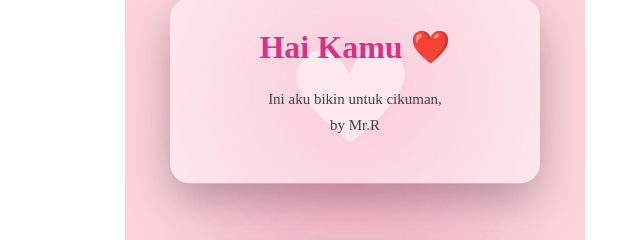
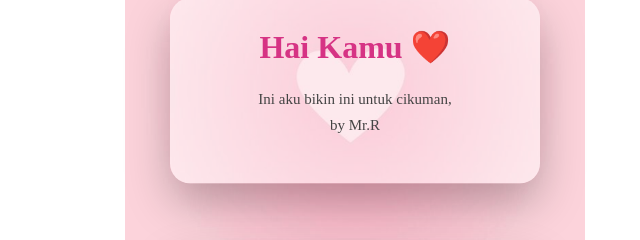
Before and after one commit to mcpek29/formygf, a plain HTML site: page belajar-web/formygf.html in a window 1280 px wide. Shown: the part 317-557 px from the top of the page, 285-925 px from the left. Drawn offline with Linux system fonts and the light colour scheme.

Commit message:
Add files via upload
its my First website

```diff
--- a/belajar-web/formygf.html
+++ b/belajar-web/formygf.html
@@ -116,7 +116,7 @@ background-color:hotpink
 <div class="card">
   <h1>Hai Kamu ❤️</h1>
   <p>
-    Ini aku bikin untuk cikuman,
+    Ini aku bikin ini untuk cikuman,
     <br>
     by Mr.R
   </p>
```
